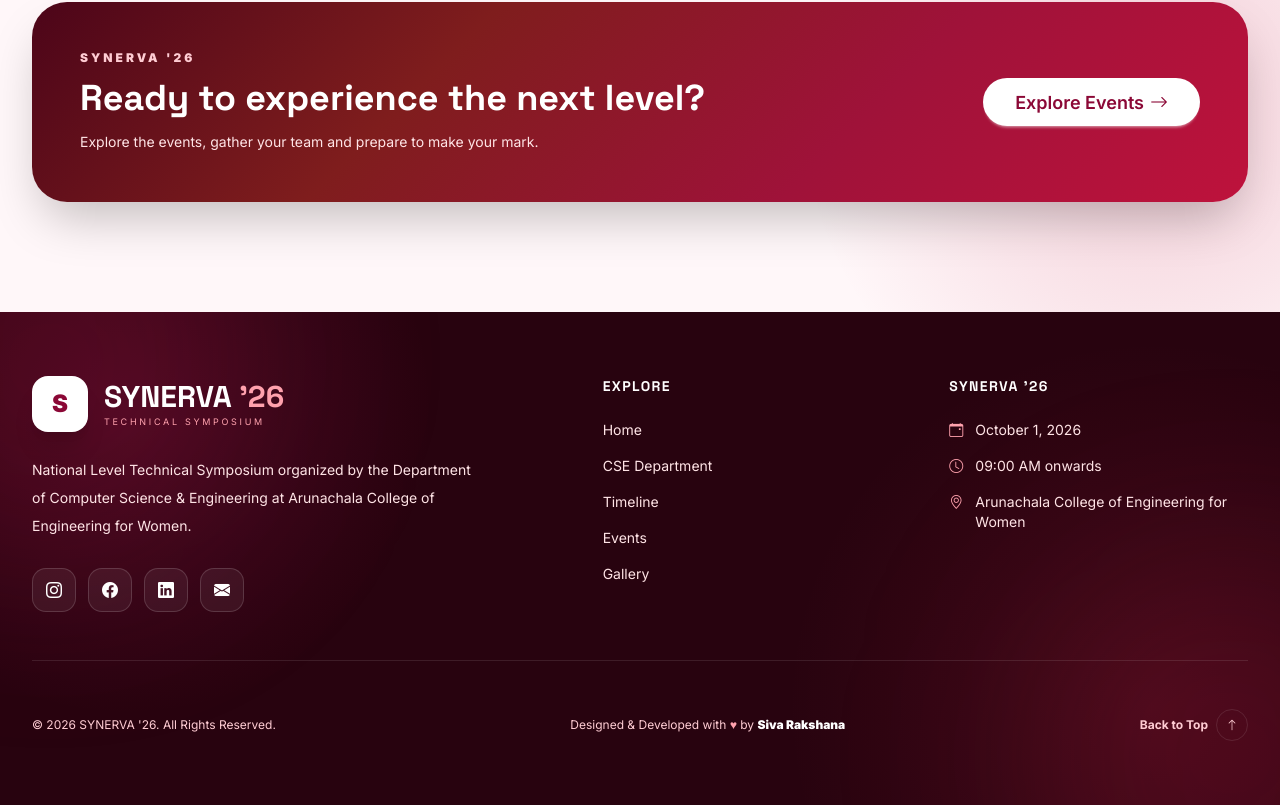
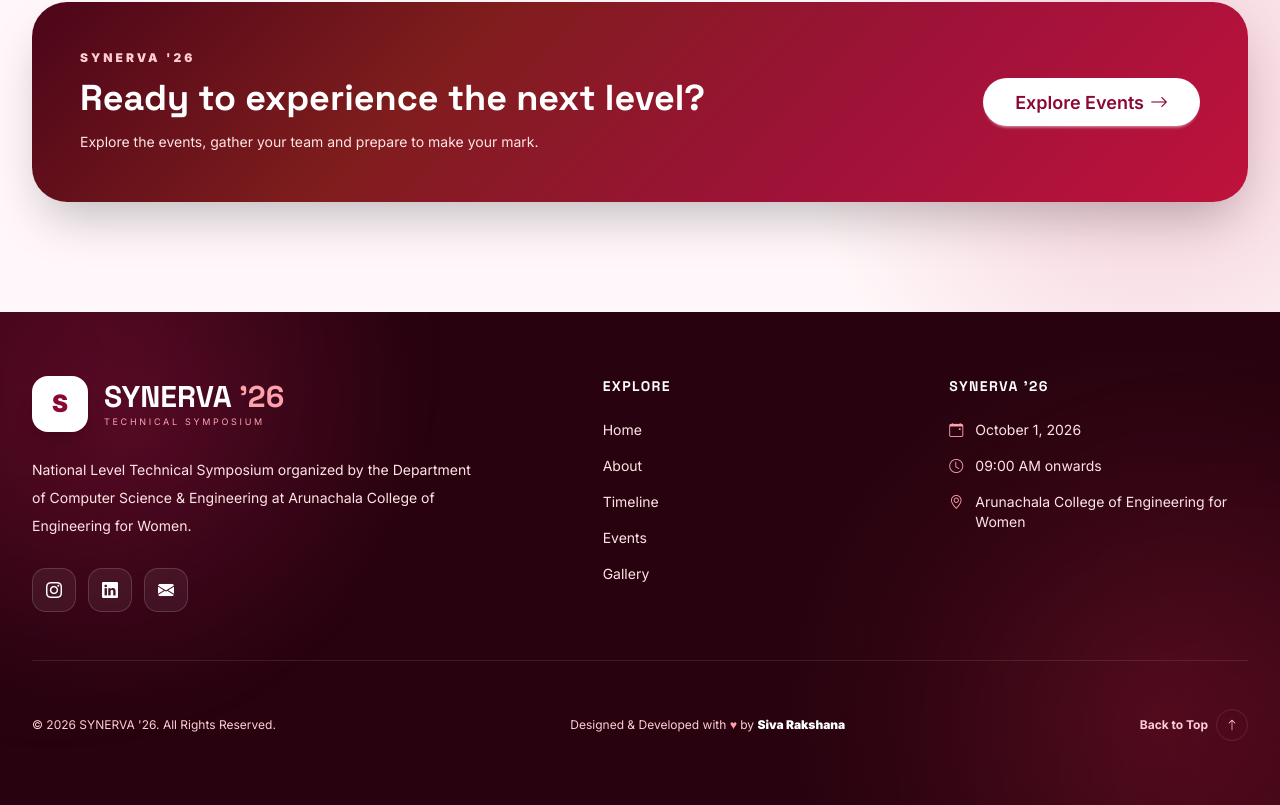
Before and after one commit to SivaRakshana3207/Synerva-26, a React (Vite) app: page / in a window 1280 px wide. Shown: the part 8296-9101 px from the top of the page. Built offline with nearby package versions, Linux system fonts and the light colour scheme; the HTML template or start-up script is replaced by a standard one.

Commit message:
Modified Footer

```diff
--- a/src/components/Footer.jsx
+++ b/src/components/Footer.jsx
@@ -23,10 +23,11 @@ const markup = String.raw`<footer class="footer-main text-white">
                 </p>
 
                 <div class="mt-7 flex gap-3">
-                    <a href="#" class="social-btn" aria-label="Instagram"><i class="bi bi-instagram"></i></a>
-                    <a href="#" class="social-btn" aria-label="Facebook"><i class="bi bi-facebook"></i></a>
-                    <a href="#" class="social-btn" aria-label="LinkedIn"><i class="bi bi-linkedin"></i></a>
-                    <a href="#" class="social-btn" aria-label="Email"><i class="bi bi-envelope-fill"></i></a>
+                    <a href="https://www.instagram.com/arunachala_engineering_college?igsi=MW4xcW0yZHZhYWJhMw==" class="social-btn" aria-label="Instagram"><i class="bi bi-instagram"></i></a>
+                    <a href="https://www.linkedin.com/school/arunachala-college-of-engineering-for-women-kanyakumari/" class="social-btn" aria-label="LinkedIn"><i class="bi bi-linkedin"></i></a>
+                    <a href="mailto:synerva2026@gmail.com" class="social-btn" aria-label="Email">
+                        <i class="bi bi-envelope-fill"></i>
+                    </a>
                 </div>
             </div>
 
@@ -34,7 +35,7 @@ const markup = String.raw`<footer class="footer-main text-white">
                 <h3 class="text-sm font-black uppercase tracking-widest">Explore</h3>
                 <div class="mt-6 flex flex-col gap-4 text-sm text-rose-100">
                     <a href="#home" class="hover:text-white transition">Home</a>
-                    <a href="#department" class="hover:text-white transition">CSE Department</a>
+                    <a href="#department" class="hover:text-white transition">About</a>
                     <a href="#timeline" class="hover:text-white transition">Timeline</a>
                     <a href="#events" class="hover:text-white transition">Events</a>
                     <a href="#gallery" class="hover:text-white transition">Gallery</a>
```
